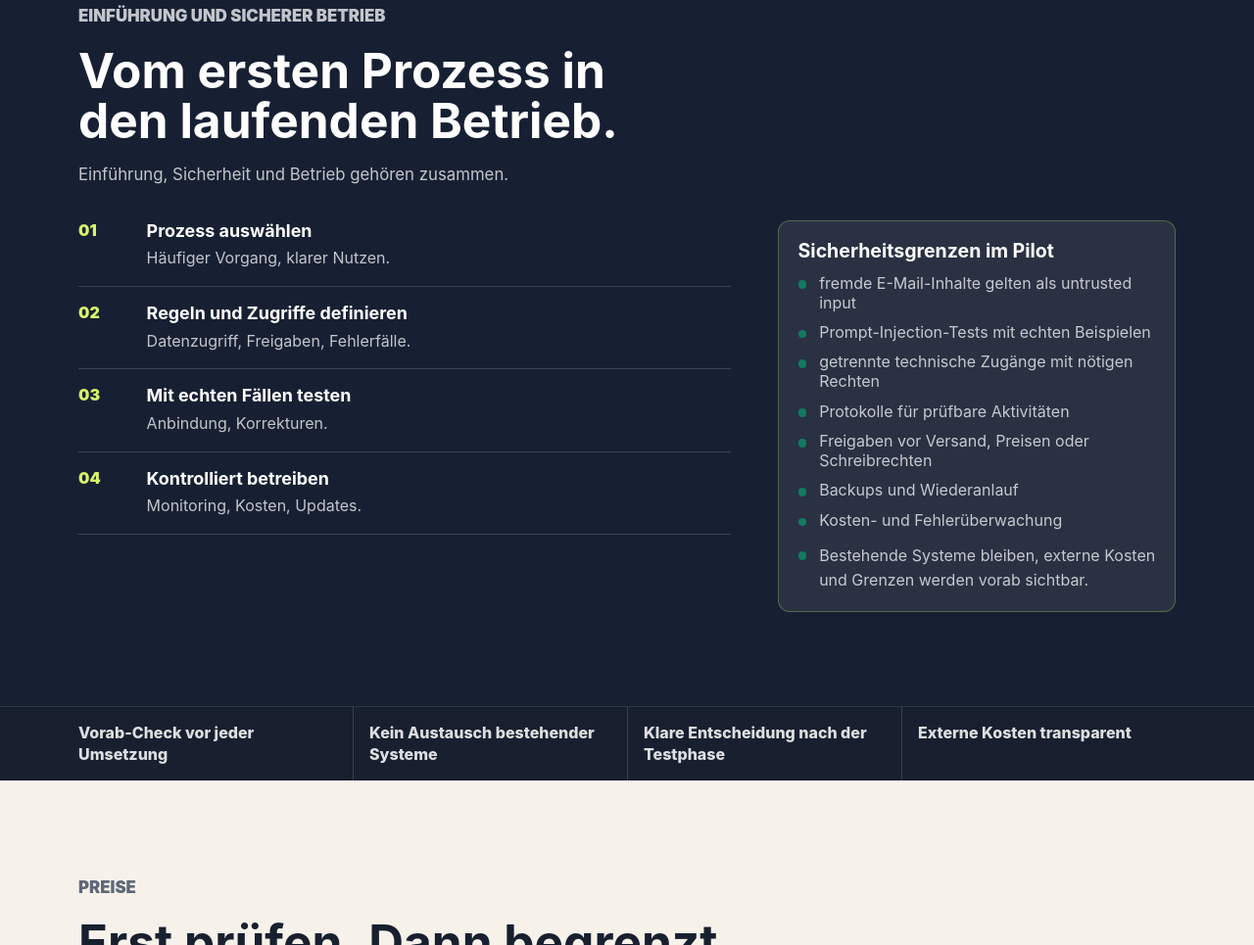
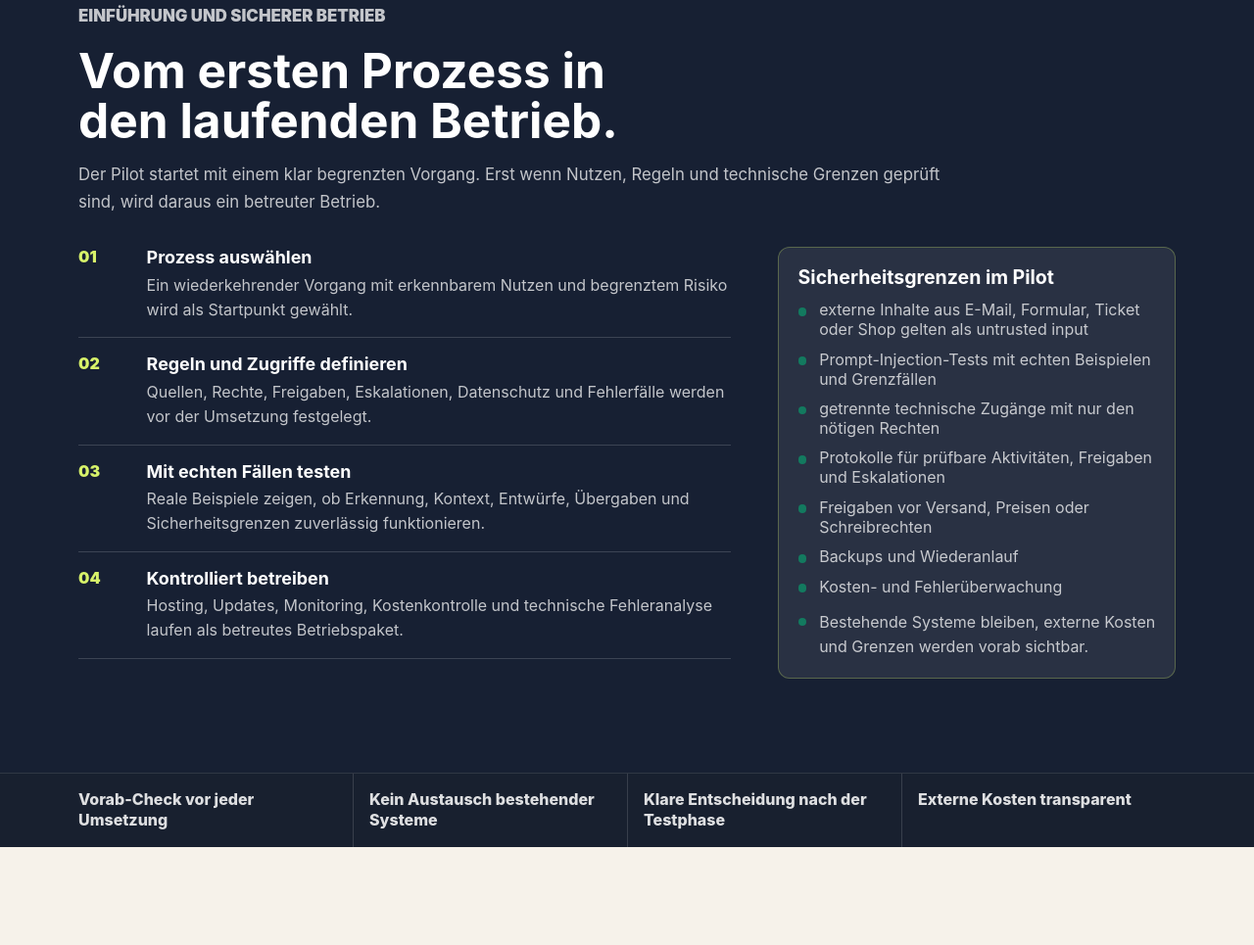
Before and after one commit to Sw0rdf1sh1/ki-agenten-pilotkunden, a website: page index.html in a window 1280 px wide. Shown: the part 4179-5144 px from the top of the page at 98% size. Drawn offline with Linux system fonts and the light colour scheme.

Commit message:
copy: align operations section

```diff
--- a/index.html
+++ b/index.html
@@ -289,22 +289,22 @@
         <div class="section-heading">
           <p class="eyebrow">Einführung und sicherer Betrieb</p>
           <h2 id="ablauf-title">Vom ersten Prozess in den laufenden Betrieb.</h2>
-          <p>Einführung, Sicherheit und Betrieb gehören zusammen.</p>
+          <p>Der Pilot startet mit einem klar begrenzten Vorgang. Erst wenn Nutzen, Regeln und technische Grenzen geprüft sind, wird daraus ein betreuter Betrieb.</p>
         </div>
         <div class="operations-layout">
           <ol class="timeline">
-            <li><span>01</span><strong>Prozess auswählen</strong><p>Häufiger Vorgang, klarer Nutzen.</p></li>
-            <li><span>02</span><strong>Regeln und Zugriffe definieren</strong><p>Datenzugriff, Freigaben, Fehlerfälle.</p></li>
-            <li><span>03</span><strong>Mit echten Fällen testen</strong><p>Anbindung, Korrekturen.</p></li>
-            <li><span>04</span><strong>Kontrolliert betreiben</strong><p>Monitoring, Kosten, Updates.</p></li>
+            <li><span>01</span><strong>Prozess auswählen</strong><p>Ein wiederkehrender Vorgang mit erkennbarem Nutzen und begrenztem Risiko wird als Startpunkt gewählt.</p></li>
+            <li><span>02</span><strong>Regeln und Zugriffe definieren</strong><p>Quellen, Rechte, Freigaben, Eskalationen, Datenschutz und Fehlerfälle werden vor der Umsetzung festgelegt.</p></li>
+            <li><span>03</span><strong>Mit echten Fällen testen</strong><p>Reale Beispiele zeigen, ob Erkennung, Kontext, Entwürfe, Übergaben und Sicherheitsgrenzen zuverlässig funktionieren.</p></li>
+            <li><span>04</span><strong>Kontrolliert betreiben</strong><p>Hosting, Updates, Monitoring, Kostenkontrolle und technische Fehleranalyse laufen als betreutes Betriebspaket.</p></li>
           </ol>
           <aside class="safety-box" aria-labelledby="safety-box-title">
             <h3 id="safety-box-title">Sicherheitsgrenzen im Pilot</h3>
             <ul>
-              <li>fremde E-Mail-Inhalte gelten als untrusted input</li>
-              <li>Prompt-Injection-Tests mit echten Beispielen</li>
-              <li>getrennte technische Zugänge mit nötigen Rechten</li>
-              <li>Protokolle für prüfbare Aktivitäten</li>
+              <li>externe Inhalte aus E-Mail, Formular, Ticket oder Shop gelten als untrusted input</li>
+              <li>Prompt-Injection-Tests mit echten Beispielen und Grenzfällen</li>
+              <li>getrennte technische Zugänge mit nur den nötigen Rechten</li>
+              <li>Protokolle für prüfbare Aktivitäten, Freigaben und Eskalationen</li>
               <li>Freigaben vor Versand, Preisen oder Schreibrechten</li>
               <li>Backups und Wiederanlauf</li>
               <li>Kosten- und Fehlerüberwachung</li>
```
